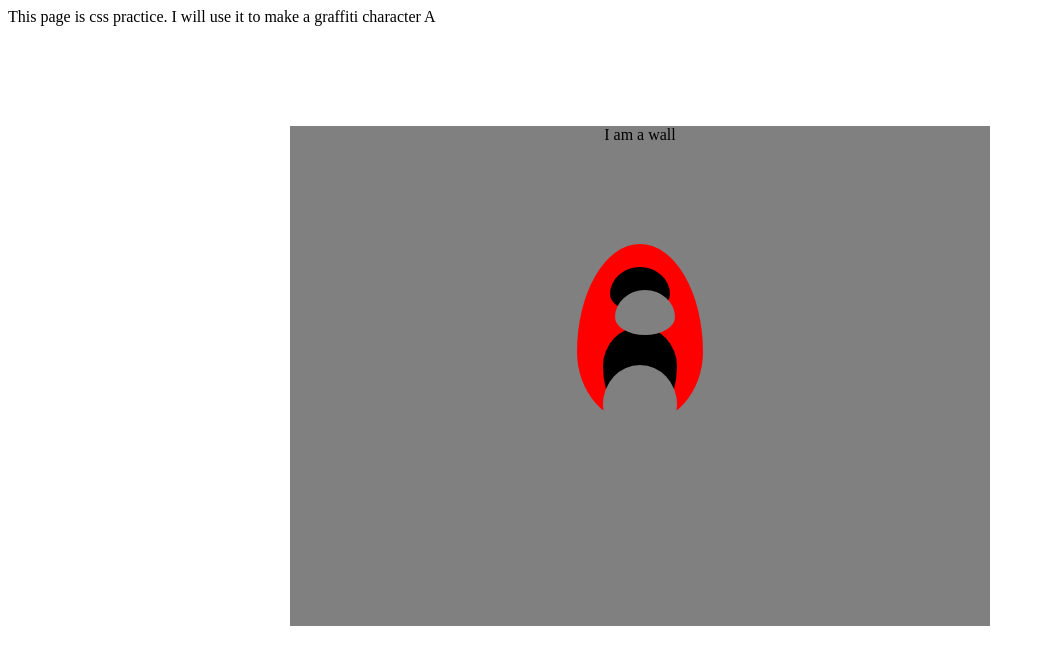
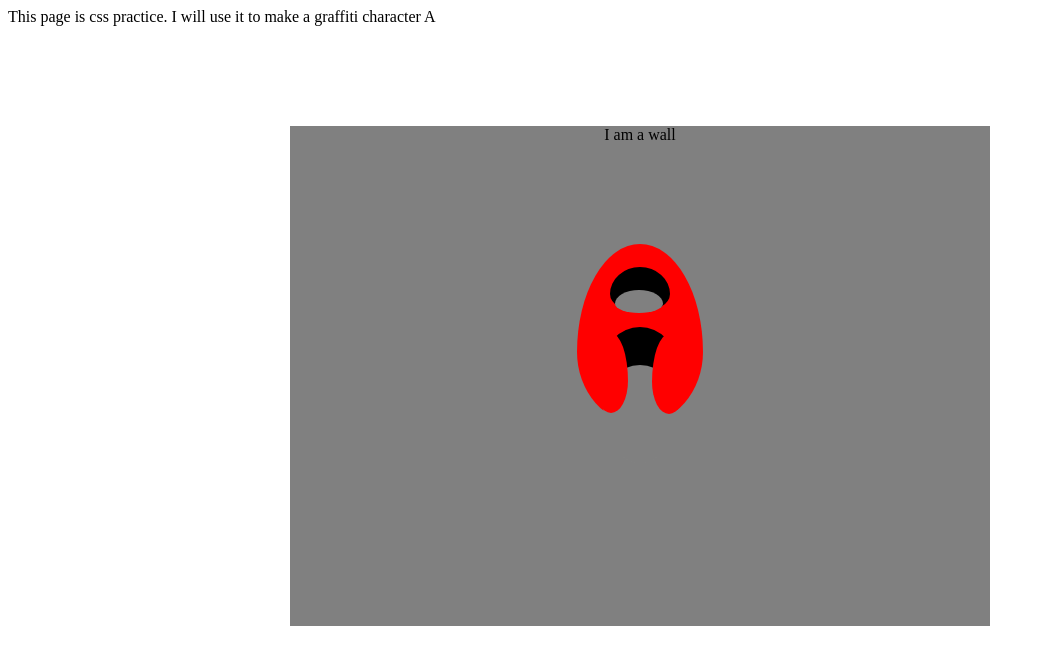
Before and after one commit to SpencerFalor-Ward/cssGrafitimation, a plain HTML site: page index.html in a window 1280 px wide. Shown: the whole page, without its empty margins (0-1045 px from the left). Drawn offline with Linux system fonts and the light colour scheme.

Commit message:
added rounded legs on layer 6 and 7

```diff
--- a/assets/style.css
+++ b/assets/style.css
@@ -52,9 +52,28 @@
   margin: 23px auto 0px 5px;
   border-top: 30px;
   position: absolute;
-  width: 60px;
-  height: 45px;
+  width: 48px;
+  height: 23px;
   background-color: grey;
   border-radius: 50% 50% 50% 50%/ 60% 60% 40% 40%;
   z-index: 1;
 }
+
+.aL6 {
+  margin: 22px auto 0px 49px;
+  text-align: center;
+  display: block;
+  width: 34px;
+  height: 80px;
+  background-color: red;
+  border-radius: 50% 50% 50% 50%/ 60% 60% 40% 40%;
+}
+.aL7 {
+  margin: -81px 40px 0px -9px;;
+  text-align: center;
+  display: block;
+  width: 34px;
+  height: 80px;
+  background-color: red;
+  border-radius: 50% 50% 50% 50%/ 60% 60% 40% 40%;
+}
--- a/index.html
+++ b/index.html
@@ -16,8 +16,13 @@
                     <div class="aL3">
                         <div class="aL4">
                             <div class="aL5">
+                            </div>
+                        </div>
+                        <div class="aL6">
 
-                            </div>
+                        </div>
+                        <div class="aL7">
+
                         </div>
                     </div>
                 </div>
```
